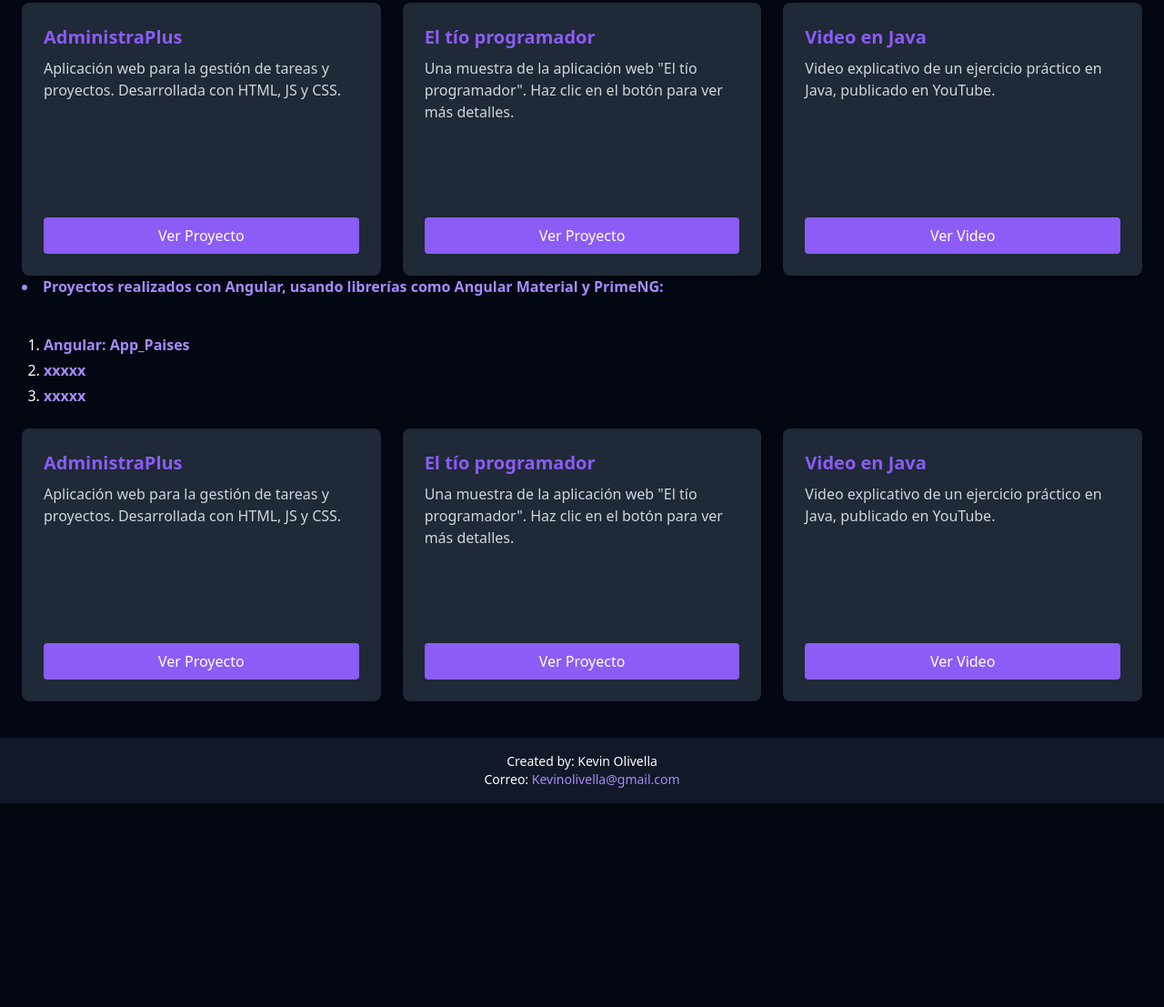
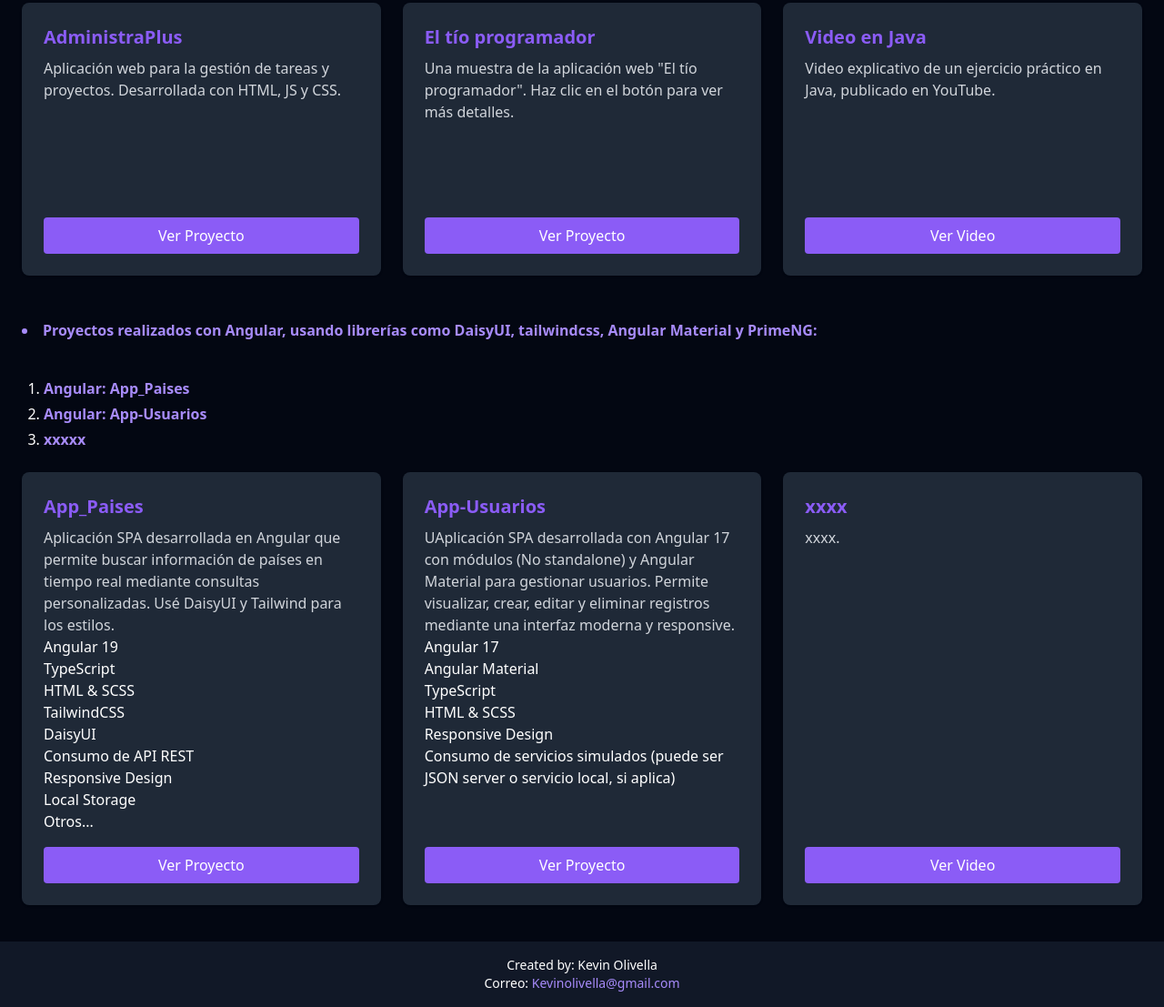
Before and after one commit to Kevolive/Mi_sitio_web, a plain HTML site: page Proyectos.html in a window 1280 px wide. Shown: the part 481-1588 px from the top of the page at 91% size. Before the commit the page ends 1364 px from the top, so only its background shows below. Drawn offline with nearby package versions, Linux system fonts and the light colour scheme.

Commit message:
Se crea el git para el portafolio personal

```diff
--- a/Proyectos.html
+++ b/Proyectos.html
@@ -1,11 +1,14 @@
 <!DOCTYPE html>
 <html lang="es">
+
 <head>
 	<meta charset="UTF-8" />
 	<meta name="viewport" content="width=device-width, initial-scale=1.0">
 	<title>Proyectos - Portafolio de Kevin</title>
-  <meta name="description" content="Proyectos personales de Kevin Olivella. Detalles y previsualizaciones de mis trabajos.">
-  <link rel="icon" href="pc.ico">
+	<meta name="description"
+		content="Proyectos personales de Kevin Olivella. Detalles y previsualizaciones de mis trabajos.">
+
+	<link rel="icon" href="img/pc.ico" />
 	<script src="https://cdn.tailwindcss.com"></script>
 	<script>
 		// Comportamiento básico del acordeón para mostrar/ocultar imágenes.
@@ -20,6 +23,7 @@
 		});
 	</script>
 </head>
+
 <body class="bg-gray-950 text-white font-sans flex flex-col min-h-screen">
 	<!-- Encabezado -->
 	<header class="bg-gray-900 py-6 shadow">
@@ -33,7 +37,7 @@
 		<div class="container mx-auto">
 			<ul class="flex justify-center space-x-6 font-semibold">
 				<li><a href="index.html" class="hover:underline">Inicio</a></li>
-        <li><a href="Acerca de.html" class="hover:underline">Contacto</a></li>
+				<li><a href="/contacto.html" class="hover:underline">Contacto</a></li>
 				<li><a href="Bibliografía.html" class="hover:underline">Bibliografía</a></li>
 			</ul>
 		</div>
@@ -46,26 +50,31 @@
 		<section class="mb-10">
 			<h2 class="text-2xl font-bold text-violet-500">Proyectos personales</h2>
 			<p class="mt-4">
-		Durante mi etapa de estudio, he desarrollado proyectos personales y en equipo que me han permitido profundizar en mi pasión. A continuación, te presento algunos de mis trabajos:
+				Durante mi etapa de estudio, he desarrollado proyectos personales y en equipo que me han permitido
+				profundizar en mi pasión. A continuación, te presento algunos de mis trabajos:
 			</p>
 			<br>
 			<div class="grid gap-6">
-		<li class="text-violet-400 hover:underline font-semibold">Proyectos con HTML, CSS y JS. Usando librerías como tailwindcss y Bootstrap:</li>
+				<li class="text-violet-400 hover:underline font-semibold">Proyectos con HTML, CSS y JS. Usando librerías
+					como tailwindcss y Bootstrap:</li>
 
 
 				<ul class="list-decimal ml-6 mt-4 space-y-1">
 					<li>
-			<a href="https://administraplus.netlify.app" target="_blank" class="text-violet-400 hover:underline font-semibold">
+						<a href="https://administraplus.netlify.app" target="_blank"
+							class="text-violet-400 hover:underline font-semibold">
 							AdministraPlus
 						</a>
 					</li>
 					<li>
-			<a href="https://kevolive.github.io/web_course/" target="_blank" class="text-violet-400 hover:underline font-semibold">
+						<a href="https://kevolive.github.io/web_course/" target="_blank"
+							class="text-violet-400 hover:underline font-semibold">
 							El tío programador
 						</a>
 					</li>
 					<li>
-			<a href="https://www.youtube.com/watch?v=jLi8Sjw9K2o" target="_blank" class="text-violet-400 hover:underline font-semibold">
+						<a href="https://www.youtube.com/watch?v=jLi8Sjw9K2o" target="_blank"
+							class="text-violet-400 hover:underline font-semibold">
 							Video: Explicación de un ejercicio en Java
 						</a>
 					</li>
@@ -77,54 +86,67 @@
 		<!-- Tarjetas de proyectos -->
 		<section class="grid md:grid-cols-3 gap-6">
 			<!-- AdministraPlus -->
-	  <div class="bg-gray-800 p-6 rounded-lg shadow hover:shadow-lg transition flex flex-col justify-between min-h-[300px]">
+			<div
+				class="bg-gray-800 p-6 rounded-lg shadow hover:shadow-lg transition flex flex-col justify-between min-h-[300px]">
 				<div>
 					<h3 class="text-xl font-bold text-violet-500 mb-2">AdministraPlus</h3>
-		  <p class="text-gray-300">Aplicación web para la gestión de tareas y proyectos. Desarrollada con HTML, JS y CSS.</p>
+					<p class="text-gray-300">Aplicación web para la gestión de tareas y proyectos. Desarrollada con
+						HTML, JS y CSS.</p>
 				</div>
-		<a href="https://administraplus.netlify.app" target="_blank" class="mt-4 bg-violet-500 hover:bg-violet-600 text-white px-4 py-2 rounded text-center transition">
+				<a href="https://administraplus.netlify.app" target="_blank"
+					class="mt-4 bg-violet-500 hover:bg-violet-600 text-white px-4 py-2 rounded text-center transition">
 					Ver Proyecto
 				</a>
 			</div>
 
 			<!-- El tío programador -->
-	  <div class="bg-gray-800 p-6 rounded-lg shadow hover:shadow-lg transition flex flex-col justify-between min-h-[300px]">
+			<div
+				class="bg-gray-800 p-6 rounded-lg shadow hover:shadow-lg transition flex flex-col justify-between min-h-[300px]">
 				<div>
 					<h3 class="text-xl font-bold text-violet-500 mb-2">El tío programador</h3>
-		  <p class="text-gray-300">Una muestra de la aplicación web "El tío programador". Haz clic en el botón para ver más detalles.</p>
+					<p class="text-gray-300">Una muestra de la aplicación web "El tío programador". Haz clic en el botón
+						para ver más detalles.</p>
 				</div>
-		<a href="https://kevolive.github.io/web_course/" target="_blank" class="mt-4 bg-violet-500 hover:bg-violet-600 text-white px-4 py-2 rounded text-center transition">
+				<a href="https://kevolive.github.io/web_course/" target="_blank"
+					class="mt-4 bg-violet-500 hover:bg-violet-600 text-white px-4 py-2 rounded text-center transition">
 					Ver Proyecto
 				</a>
 			</div>
 
 			<!-- Video Java -->
-	  <div class="bg-gray-800 p-6 rounded-lg shadow hover:shadow-lg transition flex flex-col justify-between min-h-[300px]">
+			<div
+				class="bg-gray-800 p-6 rounded-lg shadow hover:shadow-lg transition flex flex-col justify-between min-h-[300px]">
 				<div>
 					<h3 class="text-xl font-bold text-violet-500 mb-2">Video en Java</h3>
-		  <p class="text-gray-300">Video explicativo de un ejercicio práctico en Java, publicado en YouTube.</p>
+					<p class="text-gray-300">Video explicativo de un ejercicio práctico en Java, publicado en YouTube.
+					</p>
 				</div>
-		<a href="https://www.youtube.com/watch?v=jLi8Sjw9K2o" target="_blank" class="mt-4 bg-violet-500 hover:bg-violet-600 text-white px-4 py-2 rounded text-center transition">
+				<a href="https://www.youtube.com/watch?v=jLi8Sjw9K2o" target="_blank"
+					class="mt-4 bg-violet-500 hover:bg-violet-600 text-white px-4 py-2 rounded text-center transition">
 					Ver Video
 				</a>
 			</div>
 		</section>
 		</div>
+		<br>
+		<br>
 
 		<!-- Segunda seccion de proyectos con Angular -->
 		<div class="grid gap-6">
-		<li class="text-violet-400 hover:underline font-semibold">Proyectos realizados con Angular, usando librerías como Angular Material y PrimeNG:</li>
+			<li class="text-violet-400  font-semibold">Proyectos realizados con Angular, usando librerías como DaisyUI,
+				tailwindcss, Angular Material y PrimeNG:</li>
 
 
 			<ul class="list-decimal ml-6 mt-4 space-y-1">
 				<li>
-			<a href="angularappcountry.netlify.app" target="_blank" class="text-violet-400 hover:underline font-semibold">
+					<a href="https://angularappcountry.netlify.app/" target="_blank"
+						class="text-violet-400 hover:underline font-semibold">
 						Angular: App_Paises
 					</a>
 				</li>
 				<li>
-			<a href="xxxx" target="_blank" class="text-violet-400 hover:underline font-semibold">
-			  xxxxx
+					<a href="https://angularappusuarios.netlify.app/inicio" target="_blank" class="text-violet-400 hover:underline font-semibold">
+						Angular: App-Usuarios
 					</a>
 				</li>
 				<li>
@@ -139,35 +161,70 @@
 
 			<!-- Tarjetas de proyectos -->
 			<section class="grid md:grid-cols-3 gap-6">
-	  <!-- AdministraPlus -->
-	  <div class="bg-gray-800 p-6 rounded-lg shadow hover:shadow-lg transition flex flex-col justify-between min-h-[300px]">
+				<!-- App paises -->
+
+				<div
+					class="bg-gray-800 p-6 rounded-lg shadow hover:shadow-lg transition flex flex-col justify-between min-h-[300px]">
 					<div>
-		  <h3 class="text-xl font-bold text-violet-500 mb-2">AdministraPlus</h3>
-		  <p class="text-gray-300">Aplicación web para la gestión de tareas y proyectos. Desarrollada con HTML, JS y CSS.</p>
+						<h3 class="text-xl font-bold text-violet-500 mb-2">App_Paises</h3>
+						<p class="text-gray-300">Aplicación SPA desarrollada en Angular que permite buscar información
+							de países en tiempo real mediante consultas personalizadas. Usé DaisyUI y Tailwind para los
+							estilos.
+						<ol>
+							<li>Angular 19</li>
+							<li>TypeScript</li>
+							<li>HTML & SCSS</li>
+							<li>TailwindCSS</li>
+							<li>DaisyUI</li>
+							<li>Consumo de API REST</li>
+							<li>Responsive Design</li>
+							<li>Local Storage</li>
+							<li>Otros...</li>
+
+						</ol>
+						</p>
 					</div>
-		<a href="https://administraplus.netlify.app" target="_blank" class="mt-4 bg-violet-500 hover:bg-violet-600 text-white px-4 py-2 rounded text-center transition">
+					<a href="https://angularappcountry.netlify.app/" target="_blank"
+						class="mt-4 bg-violet-500 hover:bg-violet-600 text-white px-4 py-2 rounded text-center transition">
 						Ver Proyecto
 					</a>
 				</div>
 
 				<!-- El tío programador -->
-	  <div class="bg-gray-800 p-6 rounded-lg shadow hover:shadow-lg transition flex flex-col justify-between min-h-[300px]">
+				<div
+					class="bg-gray-800 p-6 rounded-lg shadow hover:shadow-lg transition flex flex-col justify-between min-h-[300px]">
 					<div>
-		  <h3 class="text-xl font-bold text-violet-500 mb-2">El tío programador</h3>
-		  <p class="text-gray-300">Una muestra de la aplicación web "El tío programador". Haz clic en el botón para ver más detalles.</p>
+						<h3 class="text-xl font-bold text-violet-500 mb-2">App-Usuarios</h3>
+						<p class="text-gray-300">UAplicación SPA desarrollada con Angular 17 con módulos (No standalone) y Angular Material para
+							gestionar usuarios. Permite visualizar, crear, editar y eliminar registros mediante una
+							interfaz moderna y responsive.
+
+						<ol>
+							<li>Angular 17</li>
+							<li>Angular Material</li>
+							<li>TypeScript</li>
+							<li>HTML & SCSS</li>
+							<li>Responsive Design</li>
+							<li>Consumo de servicios simulados (puede ser JSON server o servicio local, si aplica)</li>
+						</ol>
+
+						</p>
 					</div>
-		<a href="https://kevolive.github.io/web_course/" target="_blank" class="mt-4 bg-violet-500 hover:bg-violet-600 text-white px-4 py-2 rounded text-center transition">
+					<a href="https://angularappusuarios.netlify.app/inicio" target="_blank"
+						class="mt-4 bg-violet-500 hover:bg-violet-600 text-white px-4 py-2 rounded text-center transition">
 						Ver Proyecto
 					</a>
 				</div>
 
 				<!-- Video Java -->
-	  <div class="bg-gray-800 p-6 rounded-lg shadow hover:shadow-lg transition flex flex-col justify-between min-h-[300px]">
+				<div
+					class="bg-gray-800 p-6 rounded-lg shadow hover:shadow-lg transition flex flex-col justify-between min-h-[300px]">
 					<div>
-		  <h3 class="text-xl font-bold text-violet-500 mb-2">Video en Java</h3>
-		  <p class="text-gray-300">Video explicativo de un ejercicio práctico en Java, publicado en YouTube.</p>
+						<h3 class="text-xl font-bold text-violet-500 mb-2">xxxx</h3>
+						<p class="text-gray-300">xxxx.</p>
 					</div>
-		<a href="https://www.youtube.com/watch?v=jLi8Sjw9K2o" target="_blank" class="mt-4 bg-violet-500 hover:bg-violet-600 text-white px-4 py-2 rounded text-center transition">
+					<a href="xxx" target="_blank"
+						class="mt-4 bg-violet-500 hover:bg-violet-600 text-white px-4 py-2 rounded text-center transition">
 						Ver Video
 					</a>
 				</div>
@@ -179,7 +236,9 @@
 	<!-- Footer -->
 	<footer class="bg-gray-900 text-white text-center py-4">
 		<p class="text-sm">Created by: Kevin Olivella</p>
-    <p class="text-sm">Correo: <a href="mailto:Kevinolivella@gmail.com" class="text-violet-400 hover:underline">Kevinolivella@gmail.com</a></p>
+		<p class="text-sm">Correo: <a href="mailto:Kevinolivella@gmail.com"
+				class="text-violet-400 hover:underline">Kevinolivella@gmail.com</a></p>
 	</footer>
 </body>
+
 </html>
```
Also changed, not shown: index.html (+5 -5 lines). Lines whose indentation alone changed are shown as unchanged.
